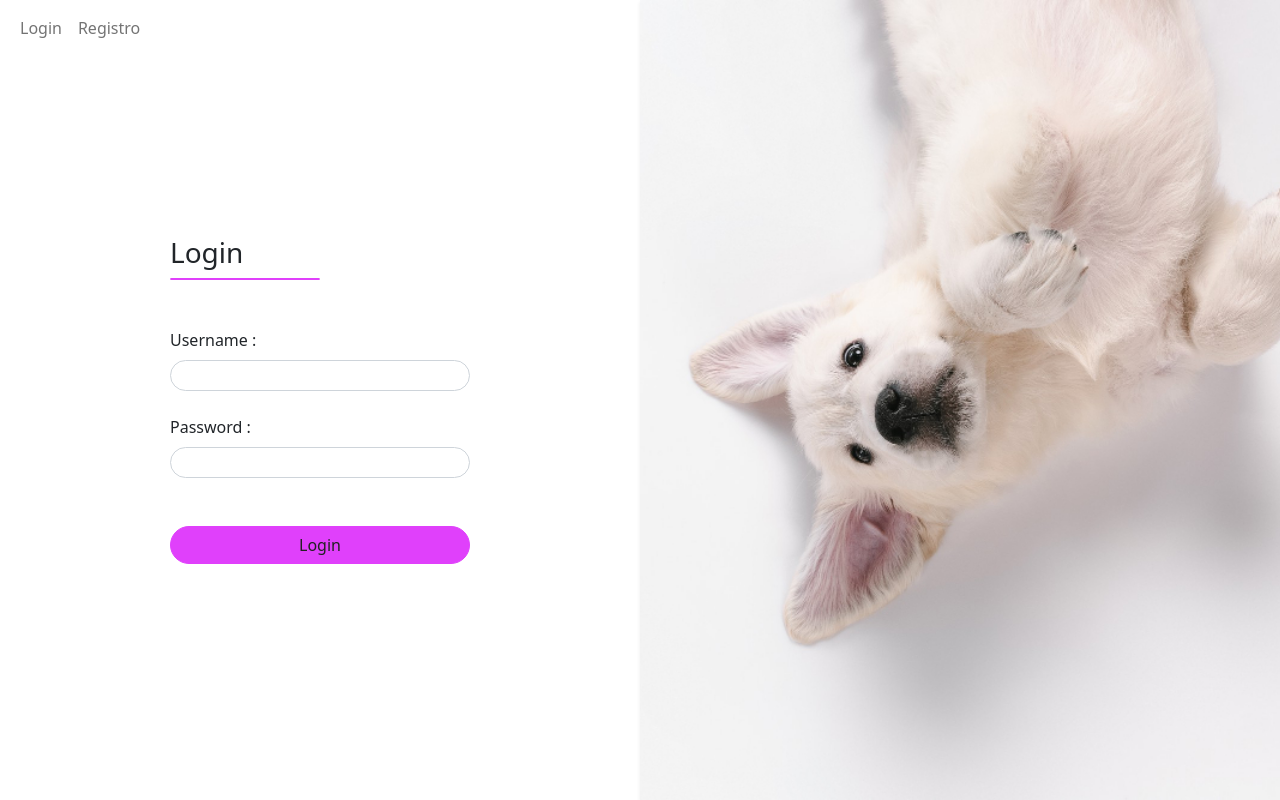
After one commit to mgasca93/Medical-Pet, a PHP site: the page made by resources/Views/Login/index.php in a window 1280 px wide. The commit adds this page. Run offline with PHP 8.4, Linux system fonts and the light colour scheme; the template is opened without the code that fills it, so the values that code supplies are empty; some libraries are stand-ins or nearby versions.

Commit message:
Se creo el front-end de las vistas registro y login

```diff
--- a/public/css/main.css
+++ b/public/css/main.css
@@ -1,18 +1,76 @@
 :root{
-    --main-bg-color:#1de9b6;
+    --main-bg-color:#e040fb;
     --dark-main-bg-color:#00b686;
     --light-main-bg-color:#6effe8;
     --main-text-color:#212121;
     --main-accent-color:#e040fb;
     --main-secondary-text-color:#757575;
     --main-divider-color:#BDBDBD;
-
+    --light-text: #ffffff;
 }
 
 *{
     margin:0;
     padding:0;
     box-sizing: border-box;
+}
+
+.pet-login{
+    background-image: url('../images/pet.jpg');
+}
+.pet-register{
+    background-image: url('../images/pet1.jpg');
+}
+.bg-pet{
+    background-position: center top;
+    background-size: cover;
+    background-repeat: no-repeat;
+}
+.form-content, .bg-pet{
+    width: 50% !important;
+    min-height: 100vh;
+}
+.form-content{
+    display: flex;
+    justify-content: center;
+    align-items: center;
+}
+.form{
+    max-width: 700px;
+    min-width: 300px;
+    display: block;
+}
+.divider{
+    width: 50%;
+    border:solid 1px var(--main-accent-color);
+    margin:0;
+    padding:0;
+    height: 1px;
+    background-color: var(--main-accent-color);
+    border-radius: 2px;
+}
+.primary-btn-outline{
+    border:solid 1px var(--main-bg-color);
+    background-color: var(--main-bg-color);
+    color:var(--main-text-color);
+}
+.primary-btn-outline:hover{
+    color:var(--light-text);
+}
+
+.item-active{
+    color: var(--main-accent-color) !important;
+    font-weight: 700 !important;
+    animation-duration: 0.5s !important;
+}
+.item-active:hover{
+    text-decoration:underline;
+}
+.primary-bg{
+    background-color: var(--main-bg-color);
+}
+.primary-bg:hover{
+    color:var(--main-text-color) !important;
 }
 
 .primary_txt{
@@ -24,3 +82,21 @@
 .light_primary_txt{
     color:var(--light-main-bg-color) !important;
 }
+
+
+/**
+* Media querys para pantallas con un ancho maximo de 992px
+*/
+@media only screen and (max-width: 992px){
+    .bg-pet{
+        display:none;
+    }
+    .form-content{
+        width: 100% !important;
+    }
+    .form-content{
+        display: flex;
+        justify-content: center;
+        align-items: center;
+    }
+}
--- /dev/null
+++ b/resources/Views/Login/index.php
@@ -0,0 +1,36 @@
+<div class="container-fluid m-0 p-0">
+    <div class="row m-0 p-0">
+        <div class="col-12 col-sm-12 col-md-12 col-lg-12 m-0 p-0">
+            <div class="d-flex flex-row-reverse">
+                <div class="bg-pet pet-login shadow-sm"></div>
+                <div class="form-content">
+                    <div class="form">
+                        <div class="row mb-5">
+                            <div class="col-12 col-sm-12 col-md-12 col-lg-12">
+                                <h3 class="text-dark fw-light">Login</h3>
+                                <div class="divider"></div>
+                            </div>
+                        </div>
+                        <div class="row">
+                            <div class="col-12 col-sm-12 col-md-12 col-lg-12">
+                                <form action="/login/validate" method="POST" class="form">
+                                    <div class="form-group">
+                                        <label for="username">Username : </label>
+                                        <input type="text" id="username" name="username" class="form-control-sm form-control rounded-pill mb-4 mt-2" required autocomplete="off">
+                                    </div>
+                                    <div class="form-group">
+                                        <label for="passwd">Password : </label>
+                                        <input type="password" id="passwd" name="passwd" class="form-control-sm form-control rounded-pill mb-5 mt-2" required>
+                                    </div>
+                                    <div class="d-grid gap-2">
+                                        <button type="submit" class="btn primary-btn-outline rounded-pill">Login</button>
+                                    </div>
+                                </form>
+                            </div>
+                        </div>
+                    </div>
+                </div>
+            </div>
+        </div>
+    </div>
+</div>
--- a/resources/Views/Templates/header.php
+++ b/resources/Views/Templates/header.php
@@ -6,6 +6,23 @@
     <meta name="viewport" content="width=device-width, initial-scale=1.0">
     <link rel="stylesheet" href="css/bootstrap.min.css"/>
     <link rel="stylesheet" href="css/main.css"/>
-    <title><?= (isset($title)) ? 'Medical Pet | ' . $title : 'Medical Pet';?></title>
+    <title><?= setTitle($title); ?></title>
 </head>
 <body>
+<nav class="navbar navbar-expand-lg navbar-light fixed-top">
+    <div class="container-fluid">
+        <button class="navbar-toggler" type="button" data-bs-toggle="collapse" data-bs-target="#navbarSupportedContent" aria-controls="navbarSupportedContent" aria-expanded="false" aria-label="Toggle navigation">
+            <span class="navbar-toggler-icon"></span>
+        </button>
+        <div class="collapse navbar-collapse" id="navbarSupportedContent">
+            <ul class="navbar-nav me-auto mb-2 mb-lg-0">
+                <li class="nav-item">
+                    <a class="nav-link <?= isItemActive('login'); ?>" href="/login">Login</a>
+                </li>
+                <li class="nav-item">
+                    <a class="nav-link <?= isItemActive('registro'); ?>" href="/registro">Registro</a>
+                </li>
+            </ul>
+        </div>
+    </div>
+</nav>
```
Also changed, not shown: resources/Views/Partials/navbar.php (+0 -23 lines), resources/Views/Register/index.php (added, +44 -0 lines), resources/Views/Welcome/index.php (deleted, +0 -7 lines), public/images/gradient.jpg (added), public/images/horus.png (deleted), public/images/pet.jpg (added), public/images/pet1.jpg (added).
